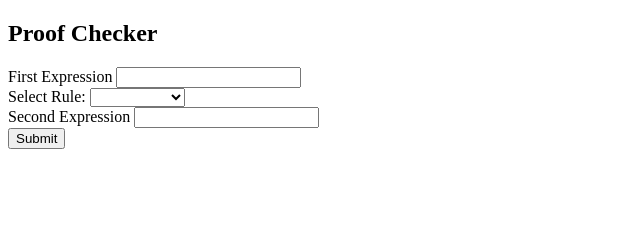
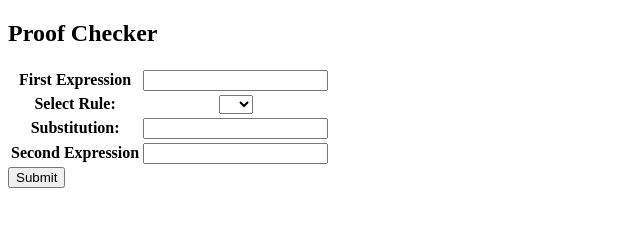
Before and after one commit to UMM-CSci/edsger, a plain HTML site: page html/ProofChecker.html in a window 1280 px wide. Shown: the whole page, without its empty margins (0-640 px from the left). Drawn offline with Linux system fonts and the light colour scheme.

Commit message:
Used table to format the form. Added input for substitution.

```diff
--- a/html/ProofChecker.html
+++ b/html/ProofChecker.html
@@ -14,18 +14,29 @@
 
 <div class="content">
     <form action="javascript:checkStep()">
-        <label for="FirstExpression">First Expression</label>
-        <input type="text" id="FirstExpression"><br>
-        <label for="myStep">Select Rule:</label>
-        <select id="myStep" onchange="">
-                <option></option>
-                <option>Substitution</option>
-                <option>Symmetry</option>
-                <option>Equivalence</option>
-                <option>...</option>
-            </select><br>
-        <label for="SecondExpression">Second Expression</label>
-        <input type="text" id="SecondExpression"><br>
+        <table>
+            <tr>
+                <th><label for="FirstExpression">First Expression</label></th>
+                <th><input type="text" id="FirstExpression"></th>
+            </tr>
+            <tr>
+                <th><label for="myStep">Select Rule:</label></th>
+                <th><select id="myStep" onchange="">
+                    <option></option>
+                    <option>...</option>
+                    <option>...</option>
+                    <option>...</option>
+                    <option>...</option>
+                </select></th>
+            </tr>
+            <tr>
+                <th><label for="extra">Substitution:</label></th>
+                <th><input for="Substitution" id="extra"></th>
+            <tr>
+            <th><label for="SecondExpression">Second Expression</label></th>
+            <th><input type="text" id="SecondExpression"></th>
+            </tr>
+        </table>
         <input type="submit" value="Submit">
     </form>
 </div>
```
